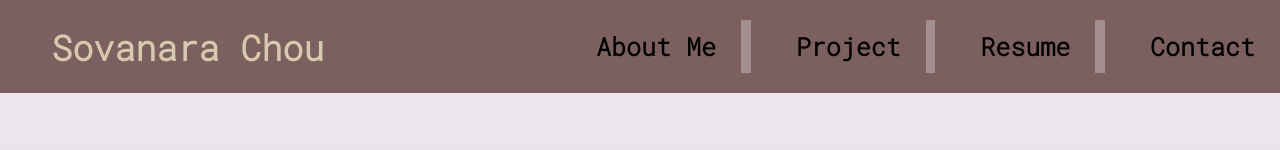
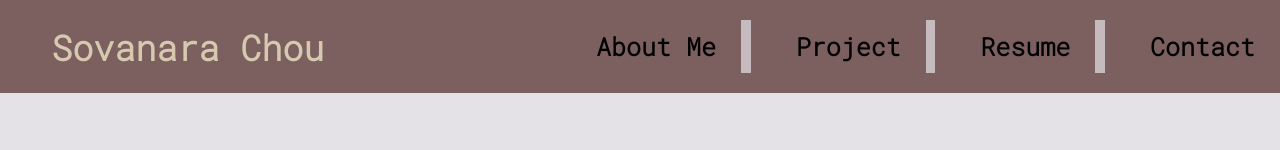
Before and after one commit to SnaraC/Personal-Project, a plain HTML site: page index.html in a window 1280 px wide. Shown: the top 150 px of the page. Drawn offline with Linux system fonts and the light colour scheme.

Commit message:
back-ground color changed

```diff
--- a/css/style.css
+++ b/css/style.css
@@ -2,7 +2,7 @@
 	padding: 0;
 	margin: 0;
 	font-family: 'Roboto Mono', monospace;
-	background-color: #e5e1e75d;
+	background-color: #e5e1e7b4;
 }
 
 
```
